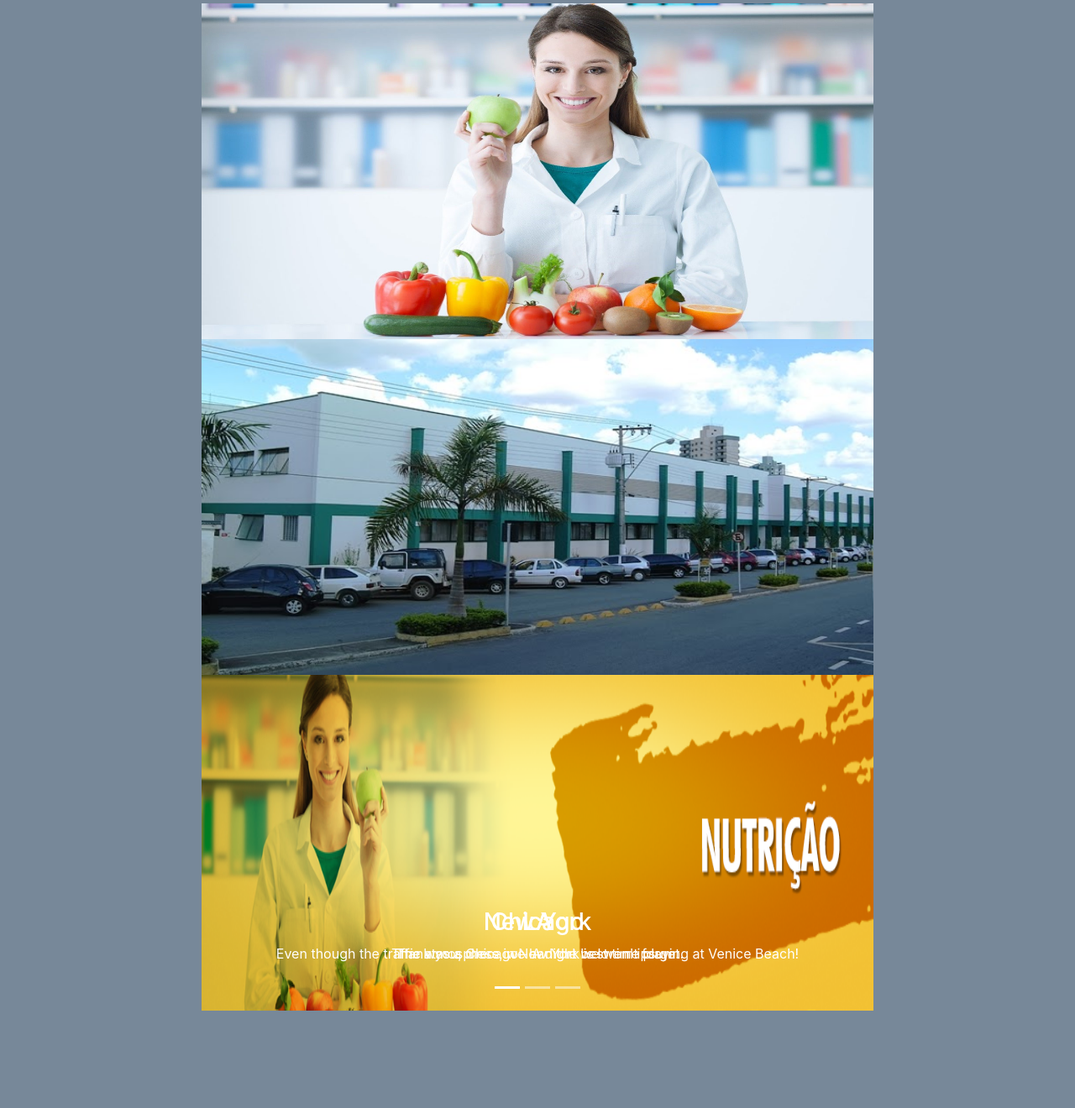
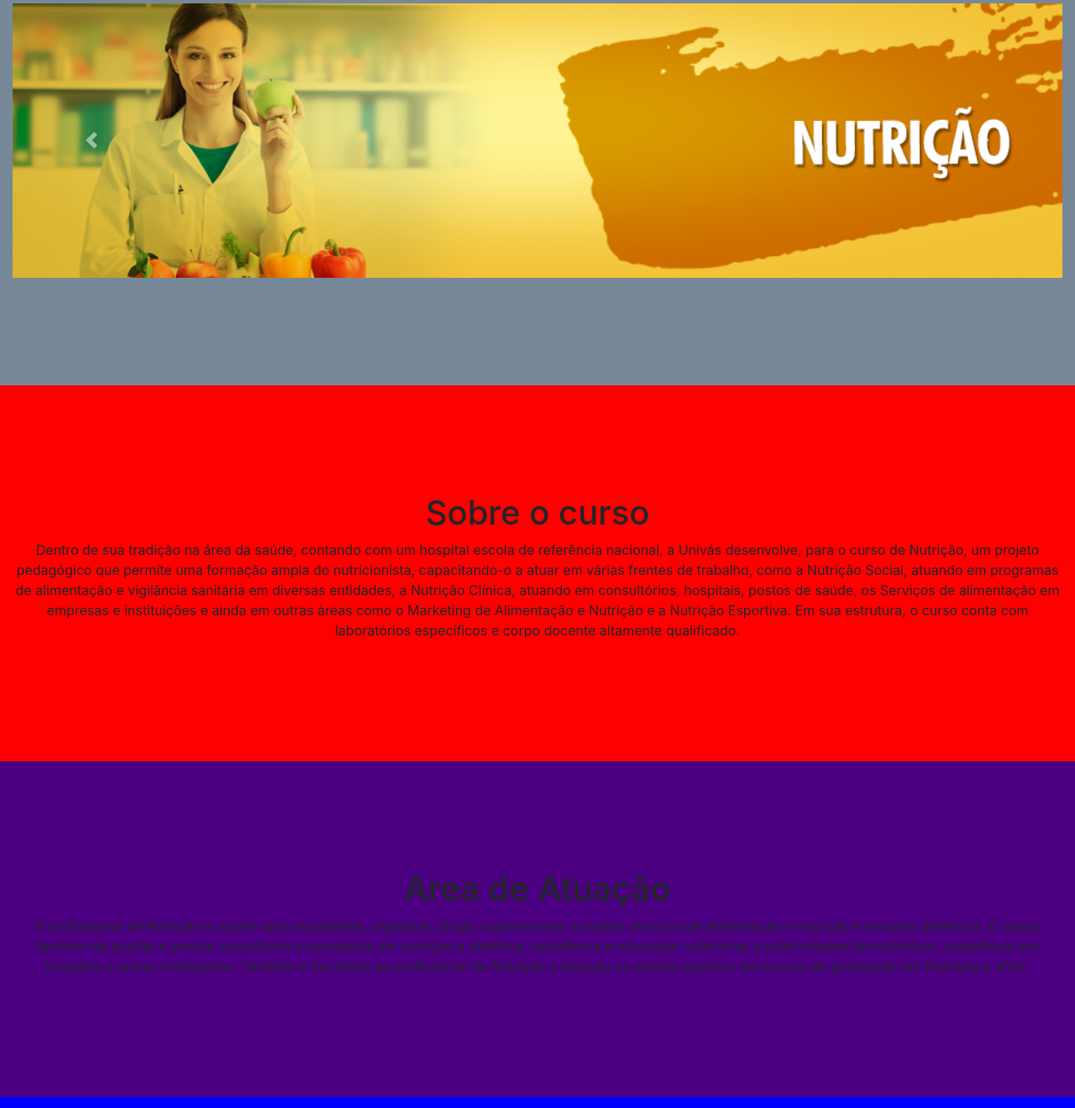
Before and after one commit to DenisBarbosa123/Site-de-Nutricao-UNIVAS, a plain HTML site: page Html/indexPaginaPrincipal.html in a window 1280 px wide. Shown: the part 180-1500 px from the top of the page at 84% size. Drawn offline with nearby package versions, Linux system fonts and the light colour scheme.

Commit message:
Versao mais nova com slider

```diff
--- a/CSS/Estilo.css
+++ b/CSS/Estilo.css
@@ -82,3 +82,7 @@ section{
         /* Hide the carousel text when the screen is less than 600 pixels wide */
     }
 }
+
+.footerDesenv{
+    background-color: green;
+}
--- a/Html/indexPaginaPrincipal.html
+++ b/Html/indexPaginaPrincipal.html
@@ -5,9 +5,11 @@
         <meta charset="UTF-8">
         <meta name="viewport" content="width=device-width, initial-scale=1">
         <title>UNIVÁS - UNIVERSIDADE DO VALE DO SAPUCAÍ</title>
+        <link rel="stylesheet" href="../CSS/bootstrap.min.css">
         <link rel="stylesheet" href="../CSS/bootstrap.css">
         <link rel="stylesheet" href="../CSS/Estilo.css">
         <script src="https://ajax.googleapis.com/ajax/libs/jquery/3.3.1/jquery.min.js"></script>
+
 </head>
 
 <body id="minha-pagina" data-spy="scroll" data-target=".navbar" data-offset="50">
@@ -82,66 +84,27 @@
 
         <section class="container-fluid text-center" id="apresentacao-curso">
                 <h1>Apresentação do Curso</h1>
-
-                <div id="myCarousel" class="carousel slide" data-ride="carousel">
-                        <!-- Indicators -->
-                        <ol class="carousel-indicators">
-                                <li data-target="#myCarousel" data-slide-to="0" class="active"></li>
-                                <li data-target="#myCarousel" data-slide-to="1"></li>
-                                <li data-target="#myCarousel" data-slide-to="2"></li>
-                        </ol>
-
-                        <!-- Wrapper for slides -->
-                        <div class="carousel-inner" role="listbox">
-                                <div class="item active">
-                                        <img src="../Image/mulher-maca.jpg" alt="Mulher Maça" width="800" height="400">
-                                        <div class="carousel-caption">
-                                                <h3>New York</h3>
-                                                <p>The atmosphere in New York is lorem ipsum.</p>
-                                        </div>
-                                </div>
-
-                                <div class="item">
-                                        <img src="../Image/univas-central.jpg" alt="Univas Central" width="800" height="400">
-                                        <div class="carousel-caption">
-                                                <h3>Chicago</h3>
-                                                <p>Thank you, Chicago - A night we won't forget.</p>
-                                        </div>
-                                </div>
-
-                                <div class="item">
-                                        <img src="/Image/Nutricao.png" alt="Nutricao" width="800" height="400">
-                                        <div class="carousel-caption">
-                                                <h3>LA</h3>
-                                                <p>Even though the traffic was a mess, we had the best time playing at
-                                                        Venice Beach!</p>
-                                        </div>
-                                </div>
+                <div id="carouselExampleControls" class="carousel slide" data-ride="carousel">
+                        <div class="carousel-inner">
+                          <div class="carousel-item active">
+                            <img class="d-block w-100" src="../Image/univas-central.jpg" alt="Primeiro Slide">
+                          </div>
+                          <div class="carousel-item">
+                            <img class="d-block w-100" src="../Image/Nutricao.png" alt="Segundo Slide">
+                          </div>
+                          <div class="carousel-item">
+                            <img class="d-block w-100" src="../Image/Youtube.png" alt="Terceiro Slide">
+                          </div>
                         </div>
-
-                        <!-- Left and right controls -->
-                        <a class="left carousel-control" href="#myCarousel" role="button" data-slide="prev">
-                                <span class="glyphicon glyphicon-chevron-left" aria-hidden="true"></span>
-                                <span class="sr-only">Previous</span>
+                        <a class="carousel-control-prev" href="#carouselExampleControls" role="button" data-slide="prev">
+                          <span class="carousel-control-prev-icon" aria-hidden="true"></span>
+                          <span class="sr-only">Anterior</span>
                         </a>
-                        <a class="right carousel-control" href="#myCarousel" role="button" data-slide="next">
-                                <span class="glyphicon glyphicon-chevron-right" aria-hidden="true"></span>
-                                <span class="sr-only">Next</span>
+                        <a class="carousel-control-next" href="#carouselExampleControls" role="button" data-slide="next">
+                          <span class="carousel-control-next-icon" aria-hidden="true"></span>
+                          <span class="sr-only">Próximo</span>
                         </a>
-                </div>
-                <!--<div class="card Div01" style="width: 400px">
-                        <img src="../Image/univasCentral.jpg" class="card-img-top ImagenUnivasCentral" alt="...">
-                        <div class="card-body">
-                                <h5 class="card-title">Univás central</h5>
-                                <p class="card-text">O curso de nutrição é oferecido nos campus central da univas
-                                        situado na
-                                        avenida Cel. Alfredo Custódio de Paula, 320 - Pouso Alegre(MG).
-                                </p>
-                                <a href="#" class="btn btn-primary">Ir para a página</a>
-                        </div>
-                </div>
-                -->
-
+                      </div>
         </section>
 
         <section class="container-fluid text-center" id="sobre-curso">
@@ -184,7 +147,7 @@
 
         </section>
 
-        <footer class="text-center">
+        <footer class="text-center ">
                 <a class="up-arrow" href="#myPage" data-toggle="tooltip" title="TO TOP">
                         <span class="glyphicon glyphicon-chevron-up"></span>
                 </a><br><br>
@@ -223,7 +186,7 @@
                 })
         </script>
 
-
+        <script src="../Javascript/bootstrap.min.js"></script>
 </body>
 
 </html>
```
